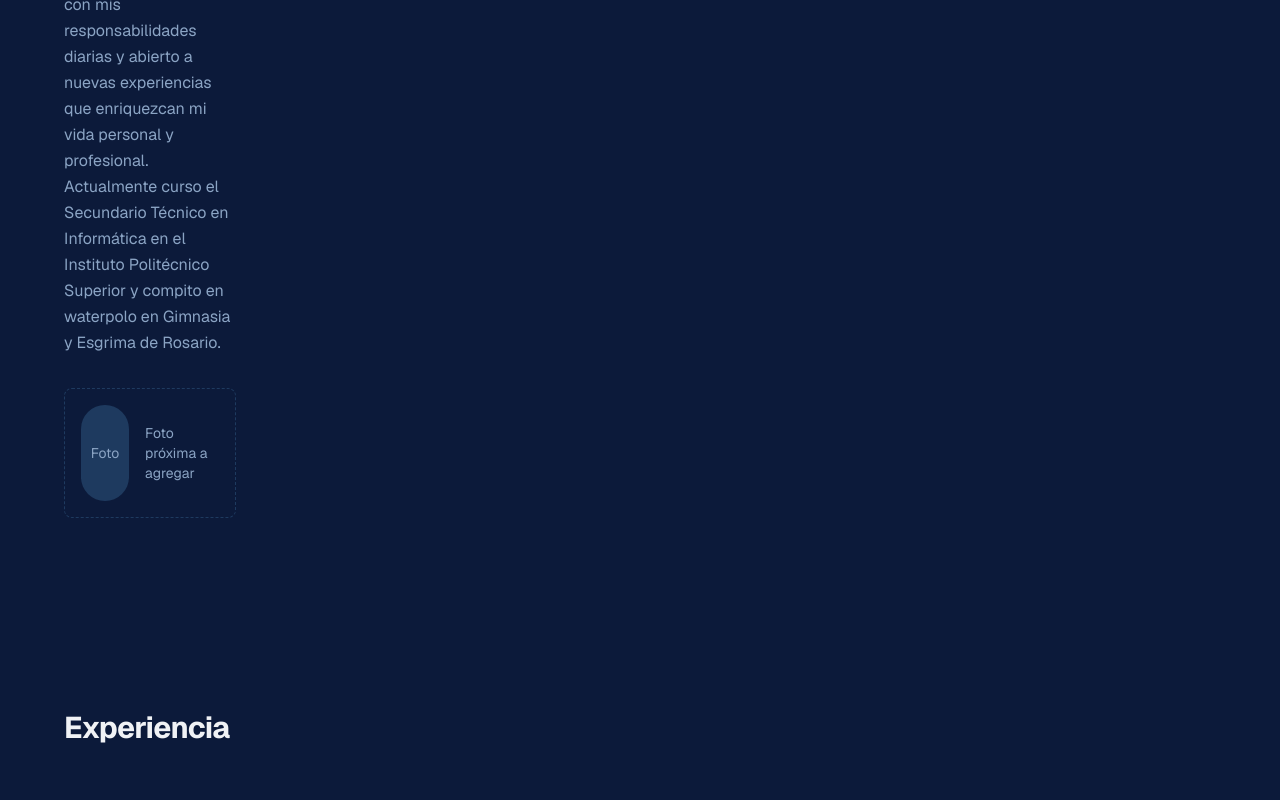
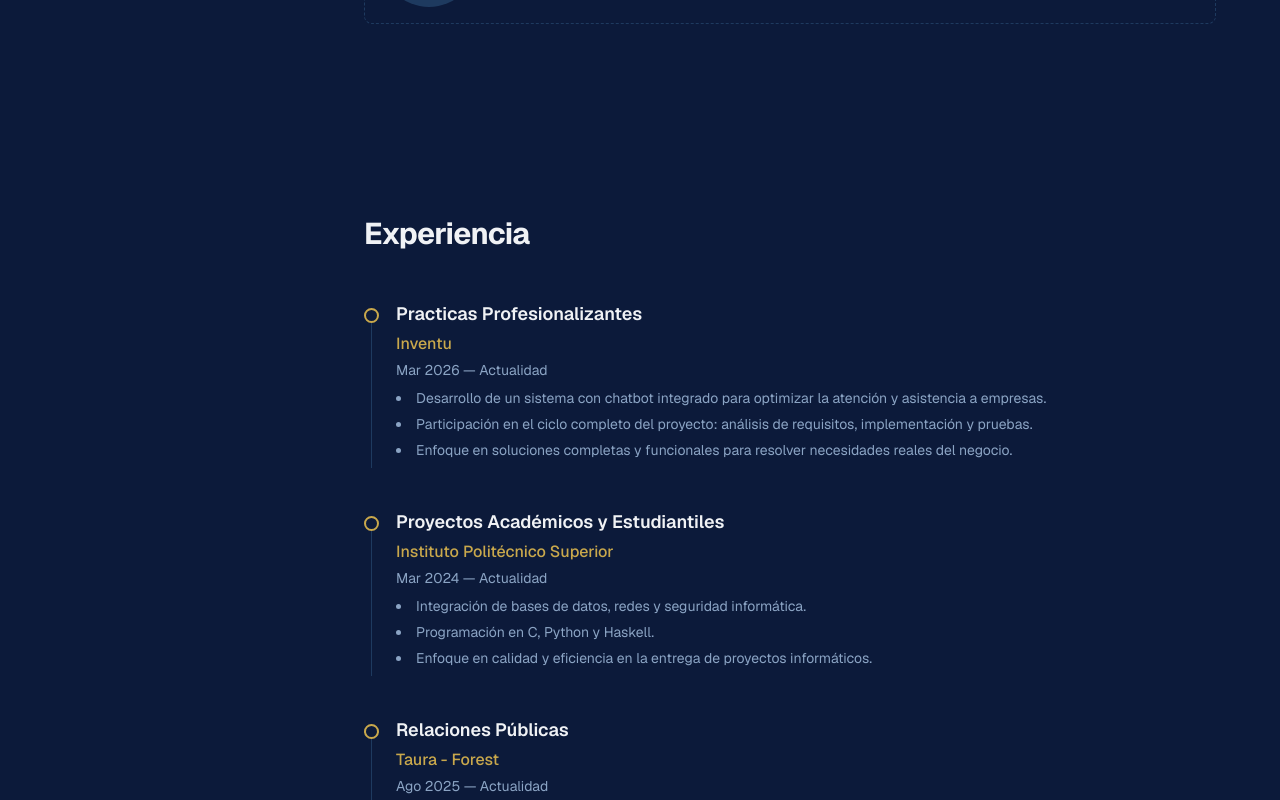
Before and after one commit to renzo23rc/portfolioRP, a Next.js app: page / in a window 1280 px wide. Shown: the part 1300-2100 px from the top of the page. Built offline with nearby package versions, Linux system fonts and the light colour scheme.

Commit message:
fix: add left margin to main content for fixed sidebar offset

```diff
--- a/app/page.tsx
+++ b/app/page.tsx
@@ -10,11 +10,11 @@ export default function HomePage() {
   const activeSection = useActiveSection();
 
   return (
-    <div className="md:grid md:grid-cols-[300px_1fr]">
+    <div>
       <Sidebar activeSection={activeSection} />
       <MobileNav />
 
-      <main id="main-content" className="min-h-screen">
+      <main id="main-content" className="min-h-screen md:ml-[300px]">
         {/* Hero Section */}
         <SectionWrapper
           id="hero"
```
